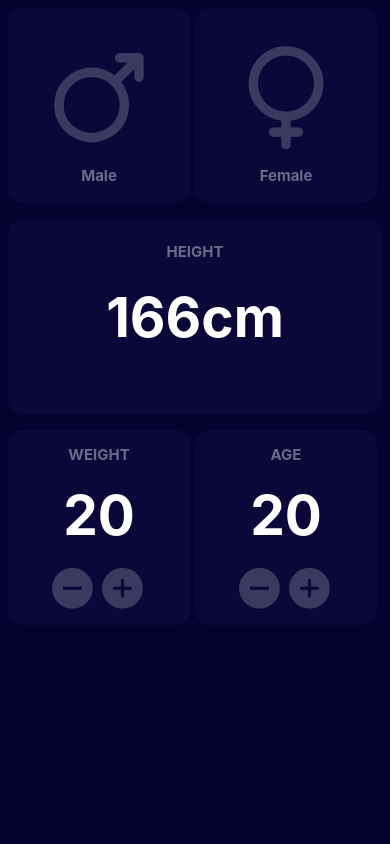
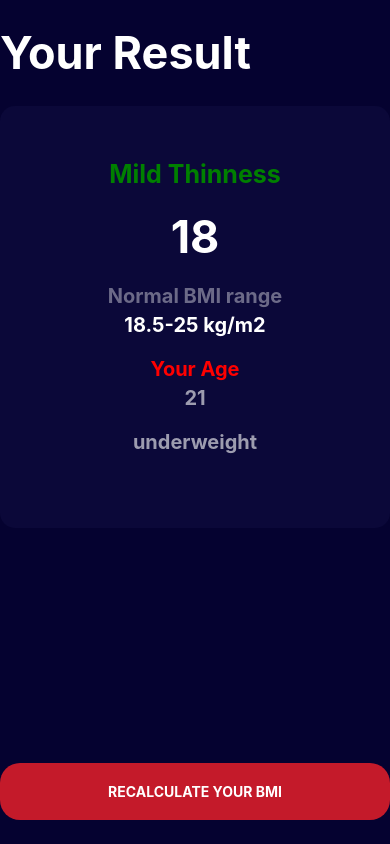
Before and after one commit to ejChathuranga/rn-bmi-app, a React Native app: screen /BMIResult in a window 390 px wide. Built offline with nearby package versions, Linux system fonts and the light colour scheme.

Commit message:
uis complete

```diff
--- a/App.js
+++ b/App.js
@@ -3,6 +3,7 @@ import {NavigationContainer} from '@react-navigation/native';
 import CalculateBMI from './src/CalculateBMI';
 import {createNativeStackNavigator} from '@react-navigation/native-stack';
 import {StatusBar} from 'react-native';
+import BMIResult from './src/BMIResult';
 
 const Stack = createNativeStackNavigator();
 
@@ -17,6 +18,7 @@ export default class App extends Component {
             headerShown: false,
           }}>
           <Stack.Screen name="CalculateBMI" component={CalculateBMI} />
+          <Stack.Screen name="BMIResult" component={BMIResult} />
         </Stack.Navigator>
       </NavigationContainer>
     );
--- /dev/null
+++ b/src/BMIResult.js
@@ -0,0 +1,134 @@
+import {
+  Text,
+  StyleSheet,
+  View,
+  SafeAreaView,
+  TouchableOpacity,
+} from 'react-native';
+import React, {Component} from 'react';
+
+export default class BMIResult extends Component {
+  constructor(props) {
+    super(props);
+    this.state = {
+      bmiStatusText: 'Mild Thinness',
+      bmiStatusValue: 18.0,
+      bmiStatusWeightRange: '18.5-25 kg/m2',
+      bmiStatusOverall: 'underweight',
+    };
+  }
+
+  onCalcButtonPressed = () => {
+    this.props.navigation.pop();
+  };
+
+  render() {
+    return (
+      <SafeAreaView style={styles.mainContainer}>
+        <View style={styles.container1}>
+          <Text style={{fontSize: 45, color: '#fff', fontWeight: 'bold'}}>
+            Your Result
+          </Text>
+        </View>
+        <View style={styles.container2}>
+          <Text
+            style={{
+              color: 'green',
+              fontWeight: 'bold',
+              fontSize: 25,
+              marginBottom: 20,
+            }}>
+            {this.state.bmiStatusText}
+          </Text>
+          <Text
+            style={{
+              color: 'white',
+              fontWeight: 'bold',
+              fontSize: 45,
+              marginBottom: 20,
+            }}>
+            {this.state.bmiStatusValue}
+          </Text>
+          <Text
+            style={{
+              color: 'rgba(255,255,255,0.4)',
+              fontWeight: 'bold',
+              fontSize: 20,
+              marginBottom: 5,
+            }}>
+            Normal BMI range
+          </Text>
+          <Text
+            style={{
+              color: 'white',
+              fontWeight: 'bold',
+              fontSize: 20,
+              marginBottom: 20,
+            }}>
+            {this.state.bmiStatusWeightRange}
+          </Text>
+          <Text
+            style={{
+              color: 'red',
+              fontWeight: 'bold',
+              fontSize: 20,
+              marginBottom: 5,
+            }}>
+            Your Age
+          </Text>
+          <Text
+            style={{
+              color: 'rgba(255,255,255,0.6)',
+              fontWeight: 'bold',
+              fontSize: 20,
+              marginBottom: 20,
+            }}>
+            21
+          </Text>
+          <Text
+            style={{
+              color: 'rgba(255,255,255,0.6)',
+              fontWeight: 'bold',
+              fontSize: 20,
+              marginBottom: 20,
+            }}>
+            {this.state.bmiStatusOverall}
+          </Text>
+        </View>
+        <View style={styles.container3}></View>
+        <View style={styles.container4}>
+          <TouchableOpacity
+            style={styles.calcButton}
+            onPress={() => this.onCalcButtonPressed()}>
+            <Text style={styles.calcText}>RECALCULATE YOUR BMI</Text>
+          </TouchableOpacity>
+        </View>
+      </SafeAreaView>
+    );
+  }
+}
+
+const styles = StyleSheet.create({
+  mainContainer: {
+    flex: 1,
+    backgroundColor: '#050230',
+    padding: 10,
+  },
+  container1: {flex: 1, justifyContent: 'center'},
+  container2: {
+    flex: 4,
+    justifyContent: 'center',
+    alignItems: 'center',
+    backgroundColor: 'rgba(22, 19, 71, 0.4)',
+    borderRadius: 15,
+  },
+  container3: {flex: 2},
+  container4: {flex: 1, justifyContent: 'center'},
+  calcButton: {backgroundColor: '#c41a2a', borderRadius: 20},
+  calcText: {
+    textAlign: 'center',
+    color: '#fff',
+    margin: 20,
+    fontWeight: 'bold',
+  },
+});
--- a/src/CalculateBMI.js
+++ b/src/CalculateBMI.js
@@ -1,8 +1,8 @@
-import {Text, StyleSheet, View} from 'react-native';
+import {Text, StyleSheet, View, TouchableOpacity, SafeAreaView} from 'react-native';
 import React, {Component} from 'react';
 import Icon from 'react-native-vector-icons/Ionicons';
-import Gender from './Gender';
-import NumbersInteractor from './NumbersInteractor';
+import Gender from './components/Gender';
+import NumbersInteractor from './components/NumbersInteractor';
 
 export default class CalculateBMI extends Component {
   constructor(props) {
@@ -17,9 +17,13 @@ export default class CalculateBMI extends Component {
     this.setState({iconHeight: height});
   };
 
+  onCalcButtonPressed = () => {
+    this.props.navigation.navigate('BMIResult');
+  };
+
   render() {
     return (
-      <View style={styles.mainContainer}>
+      <SafeAreaView style={styles.mainContainer}>
         <View style={styles.subContainer1}>
           <Gender style={{flex: 1}} icon={'male'} title={'Male'} />
           <Gender style={{flex: 1}} icon={'female'} title={'Female'} />
@@ -37,13 +41,26 @@ export default class CalculateBMI extends Component {
           <NumbersInteractor style={{flex: 1}} icon={'male'} title={'WEIGHT'} />
           <NumbersInteractor style={{flex: 1}} icon={'female'} title={'AGE'} />
         </View>
-        <View style={styles.subContainer4}></View>
-      </View>
+        <View style={styles.subContainer4}>
+          <TouchableOpacity
+            style={styles.calcButton}
+            onPress={() => this.onCalcButtonPressed()}>
+            <Text style={styles.calcText}>CALCULATE YOUR BMI</Text>
+          </TouchableOpacity>
+        </View>
+      </SafeAreaView>
     );
   }
 }
 
 const styles = StyleSheet.create({
+  calcText: {
+    textAlign: 'center',
+    color: '#fff',
+    margin: 20,
+    fontWeight: 'bold',
+  },
+  calcButton: {backgroundColor: '#c41a2a', borderRadius: 20},
   container3: {flex: 1, justifyContent: 'center'},
   container4: {flex: 1, justifyContent: 'center'},
   container5: {flex: 1},
@@ -76,12 +93,13 @@ const styles = StyleSheet.create({
   },
   subContainer3: {
     flex: 1,
-    flexDirection:'row',
+    flexDirection: 'row',
     margin: 8,
   },
   subContainer4: {
     flex: 1,
     margin: 8,
+    justifyContent: 'center',
   },
   container1: {
     flex: 1,
```
Also changed, not shown: src/components/Gender.js (renamed from src/Gender.js), src/components/NumbersInteractor.js (renamed from src/NumbersInteractor.js).
